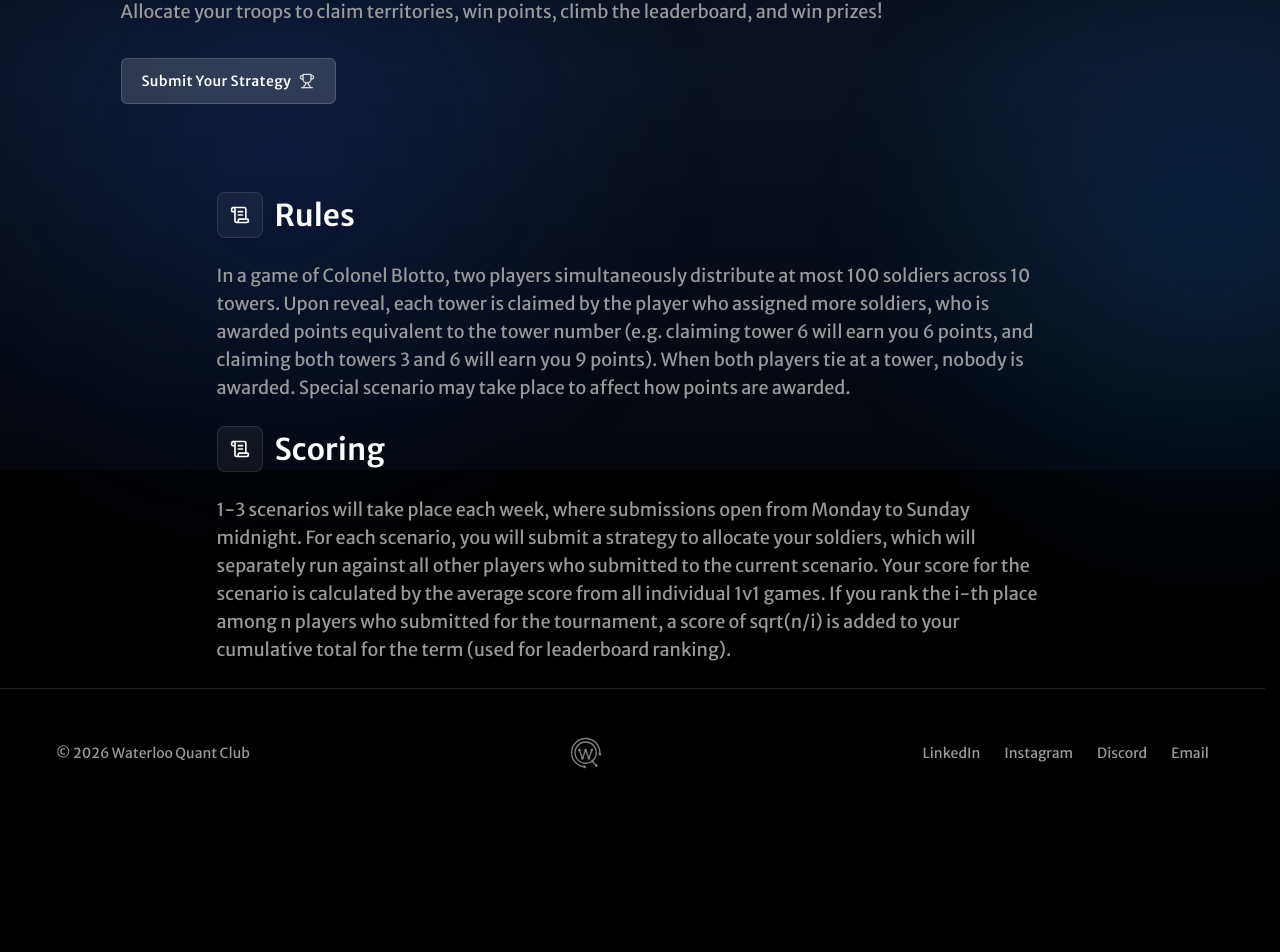
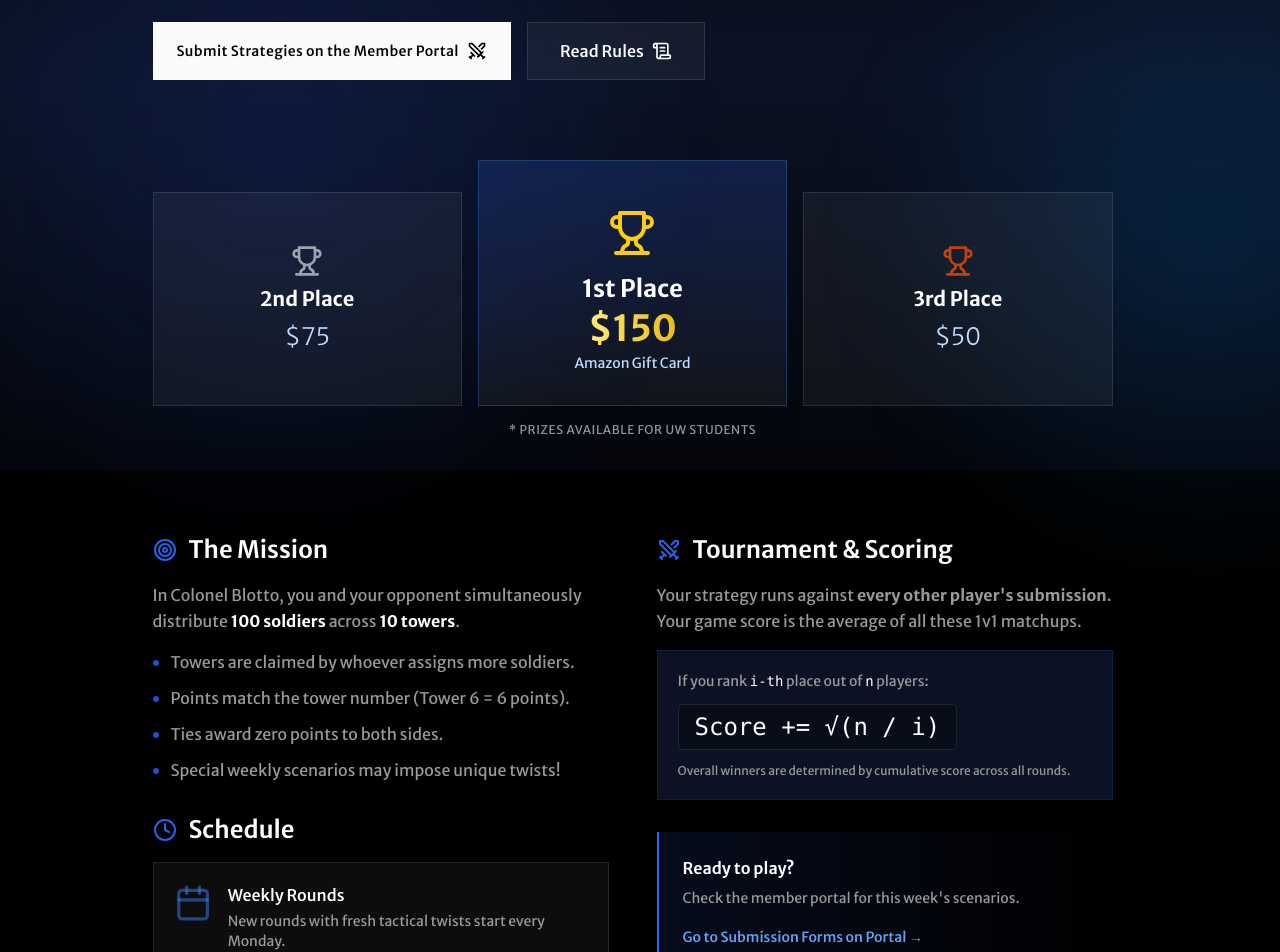
Before and after one commit to waterlooquantclub/waterlooquantclub.github.io, a React (Vite) app in the folder client/: page /games/blotto in a window 1280 px wide. Shown: the part 330-1282 px from the top of the page. Before the commit the page ends 1147 px from the top, so only its background shows below. Built offline with nearby package versions, Linux system fonts and the light colour scheme; the HTML template or start-up script is replaced by a standard one.

Commit message:
blotto stuff

```diff
--- a/client/src/pages/Blotto.tsx
+++ b/client/src/pages/Blotto.tsx
@@ -1,12 +1,20 @@
 import Layout from "@/components/Layout";
-import { Trophy, ScrollText } from "lucide-react";
+import {
+  Trophy,
+  ScrollText,
+  Swords,
+  Clock,
+  Calendar,
+  Sparkles,
+  Target,
+} from "lucide-react";
 
 const Blotto = () => {
   return (
     <Layout>
       {/* ONE continuous background for the entire page */}
-      <div className="relative overflow-hidden">
-        {/* Background layer (never cut off) */}
+      <div className="relative overflow-hidden min-h-screen">
+        {/* Background layer */}
         <div className="pointer-events-none fixed inset-0 -z-10">
           <div className="absolute inset-0 bg-gradient-to-b from-[#05070c] via-[#0b1224] to-[#04060b]" />
           <div className="absolute -left-40 top-10 w-[55rem] h-[55rem] rounded-full bg-[radial-gradient(circle_at_center,_rgba(26,64,170,0.22)_0%,_rgba(5,7,12,0)_65%)] blur-2xl" />
@@ -14,81 +22,221 @@ const Blotto = () => {
         </div>
 
         {/* HERO */}
-        <section className="relative">
-          <div className="container mx-auto px-6 pt-24 pb-16 relative z-10">
-            <div className="max-w-5xl mx-auto space-y-6">
-              <div className="space-y-2">
-                <p className="text-[11px] md:text-xs uppercase tracking-[0.35em] text-muted-foreground">
-                  Game
-                </p>
-                <h1 className="text-4xl md:text-6xl font-light leading-tight">
-                  Colonel
-                  <br />
+        <section className="relative pt-24 pb-12 px-6">
+          <div className="container mx-auto max-w-5xl relative z-10">
+            <div className="space-y-6">
+              <h1 className="text-5xl md:text-7xl leading-tight tracking-tight text-white">
+                Colonel{" "}
+                <span className="text-transparent bg-clip-text bg-gradient-to-r from-blue-600 to-indigo-600">
                   Blotto
-                </h1>
-              </div>
+                </span>
+              </h1>
 
-              <p className="text-muted-foreground text-lg max-w-3xl">
-                Allocate your troops to claim territories, win points, climb the
-                leaderboard, and win prizes!
+              <p className="text-muted-foreground text-lg md:text-xl max-w-2xl leading-relaxed">
+                A 5-minute deployment or a 5-day strategic obsession. Allocate
+                your troops, outsmart your peers, and climb the leaderboard.
               </p>
 
-              {/* SUBMIT CTA */}
-              <div className="pt-2 flex flex-wrap gap-3">
+              {/* ACTION BUTTONS */}
+              <div className="pt-4 flex flex-wrap gap-4">
                 <a
-                  href="https://me.waterlooquantclub.com/forms/" // placeholder URL
-                  className="inline-flex items-center justify-center gap-2 rounded-md bg-white/15 hover:bg-white/20 text-white px-5 py-3 text-sm font-medium tracking-wide border border-white/15 transition"
+                  href="https://me.waterlooquantclub.com/forms/"
+                  className="inline-flex items-center gap-2 bg-foreground text-background px-6 py-3 text-sm font-medium tracking-wide hover:bg-foreground/90 transition-colors"
                 >
-                  Submit Your Strategy
-                  <Trophy className="w-4 h-4 opacity-80" />
+                  Submit Strategies on the Member Portal
+                  <Swords className="w-5 h-5" />
+                </a>
+                <a
+                  href="#how-it-works"
+                  className="inline-flex items-center justify-center gap-2 bg-white/5 hover:bg-white/10 text-white px-8 py-4 text-base font-medium border border-white/10 transition-all"
+                >
+                  Read Rules
+                  <ScrollText className="w-5 h-5" />
                 </a>
               </div>
             </div>
           </div>
         </section>
 
-        {/* RULES */}
-        <section className="relative py-6 px-6">
-          <div className="container mx-auto max-w-4xl space-y-6 relative z-10">
-            <div className="flex items-center gap-3">
-              <div className="p-3 rounded-lg bg-white/5 border border-white/10 text-white">
-                <ScrollText className="w-5 h-5" />
+        {/* PRIZES SECTION */}
+        <section className="relative py-12 px-6">
+          <div className="block md:hidden">
+            <div className="bg-white/5 border border-white/10 p-6">
+              <div className="flex items-center gap-3 mb-6">
+                <Trophy className="w-5 h-5 text-yellow-500" />
+                <h3 className="text-lg font-semibold text-white">
+                  Tournament Prizes
+                </h3>
               </div>
-              <h2 className="text-2xl md:text-3xl font-semibold">Rules</h2>
+              <ul className="space-y-4">
+                <li className="flex items-center justify-between border-b border-white/5 pb-3">
+                  <span className="text-yellow-400 font-bold text-lg">
+                    1st Place
+                  </span>
+                  <div className="text-right">
+                    <span className="block text-white font-medium">$150</span>
+                    <span className="text-xs text-muted-foreground">
+                      Amazon Gift Card
+                    </span>
+                  </div>
+                </li>
+                <li className="flex items-center justify-between border-b border-white/5 pb-3">
+                  <span className="text-gray-300 font-medium text-lg">
+                    2nd Place
+                  </span>
+                  <div className="text-right">
+                    <span className="block text-white font-medium">$75</span>
+                  </div>
+                </li>
+                <li className="flex items-center justify-between">
+                  <span className="text-orange-700 font-medium text-lg">
+                    3rd Place
+                  </span>
+                  <div className="text-right">
+                    <span className="block text-white font-medium">$50</span>
+                  </div>
+                </li>
+              </ul>
+            </div>
+          </div>
+          <div className="hidden md:block container mx-auto max-w-5xl">
+            <div className="grid grid-cols-1 md:grid-cols-3 gap-4">
+              {/* 2nd Place */}
+              <div className="bg-white/5 border border-white/10 p-6 flex flex-col items-center justify-center text-center space-y-2 hover:bg-white/10 transition-colors md:mt-4">
+                <Trophy className="w-8 h-8 text-gray-400" />
+                <h3 className="text-xl font-bold text-white">2nd Place</h3>
+                <p className="text-2xl font-light text-blue-200">$75</p>
+              </div>
+
+              {/* 1st Place */}
+              <div className="bg-gradient-to-b from-blue-900/40 to-white/5 border border-blue-500/30 p-8 flex flex-col items-center justify-center text-center space-y-4 shadow-xl md:-mt-4 relative overflow-hidden group">
+                <div className="absolute inset-0 bg-blue-500/10 opacity-0 group-hover:opacity-100 transition-opacity" />
+                <Trophy className="w-12 h-12 text-yellow-400" />
+                <div className="space-y-1 relative z-10">
+                  <h3 className="text-2xl font-bold text-white">1st Place</h3>
+                  <p className="text-4xl font-bold text-transparent bg-clip-text bg-gradient-to-r from-yellow-200 to-yellow-500">
+                    $150
+                  </p>
+                  <p className="text-sm text-blue-200">Amazon Gift Card</p>
+                </div>
+              </div>
+
+              {/* 3rd Place */}
+              <div className="bg-white/5 border border-white/10 p-6 flex flex-col items-center justify-center text-center space-y-2 hover:bg-white/10 transition-colors md:mt-4">
+                <Trophy className="w-8 h-8 text-orange-700" />
+                <h3 className="text-xl font-bold text-white">3rd Place</h3>
+                <p className="text-2xl font-light text-blue-200">$50</p>
+              </div>
+            </div>
+            <p className="text-center text-xs text-muted-foreground mt-4 uppercase tracking-wider">
+              * Prizes available for UW Students
+            </p>
+          </div>
+        </section>
+
+        {/* CONTENT GRID */}
+        <section id="how-it-works" className="relative py-12 px-6 pb-24">
+          <div className="container mx-auto max-w-5xl grid md:grid-cols-2 gap-12">
+            {/* COLUMN 1: THE GAME */}
+            <div className="space-y-8">
+              <div className="space-y-4">
+                <div className="flex items-center gap-3 text-white">
+                  <Target className="w-6 h-6 text-blue-600" />
+                  <h2 className="text-2xl font-semibold">The Mission</h2>
+                </div>
+                <p className="text-muted-foreground leading-relaxed">
+                  In Colonel Blotto, you and your opponent simultaneously
+                  distribute
+                  <strong className="text-white"> 100 soldiers </strong> across
+                  <strong className="text-white"> 10 towers</strong>.
+                </p>
+                <ul className="space-y-3 text-muted-foreground">
+                  {[
+                    "Towers are claimed by whoever assigns more soldiers.",
+                    "Points match the tower number (Tower 6 = 6 points).",
+                    "Ties award zero points to both sides.",
+                    "Special weekly scenarios may impose unique twists!",
+                  ].map((text, i) => (
+                    <li key={i} className="flex gap-3">
+                      <span className="w-1.5 h-1.5 rounded-full bg-blue-700 mt-2.5 shrink-0" />
+                      <span>{text}</span>
+                    </li>
+                  ))}
+                </ul>
+              </div>
+
+              <div className="space-y-4">
+                <div className="flex items-center gap-3 text-white">
+                  <Clock className="w-6 h-6 text-blue-600" />
+                  <h2 className="text-2xl font-semibold">Schedule</h2>
+                </div>
+                <div className="bg-white/5 border border-white/10 p-5">
+                  <div className="flex items-start gap-4">
+                    <Calendar className="w-10 h-10 text-blue-500/50" />
+                    <div>
+                      <h4 className="text-white font-medium mb-1">
+                        Weekly Rounds
+                      </h4>
+                      <p className="text-sm text-muted-foreground mb-3">
+                        New rounds with fresh tactical twists start every
+                        Monday.
+                      </p>
+                      <div className="inline-block bg-blue-500/20 text-blue-200 text-xs px-2 py-1 rounded border border-blue-500/30">
+                        Submit: Monday 00:00 — Sunday 23:59 ET
+                      </div>
+                    </div>
+                  </div>
+                </div>
+              </div>
             </div>
 
-            <div className="space-y-4 text-muted-foreground leading-relaxed text-base md:text-lg">
-              <p>
-                In a game of Colonel Blotto, two players simultaneously
-                distribute at most 100 soldiers across 10 towers. Upon reveal,
-                each tower is claimed by the player who assigned more soldiers,
-                who is awarded points equivalent to the tower number (e.g.
-                claiming tower 6 will earn you 6 points, and claiming both
-                towers 3 and 6 will earn you 9 points). When both players tie at
-                a tower, nobody is awarded. Special scenario may take place to
-                affect how points are awarded.
-              </p>
-            </div>
+            {/* COLUMN 2: SCORING */}
+            <div className="space-y-8">
+              <div className="space-y-4">
+                <div className="flex items-center gap-3 text-white">
+                  <Swords className="w-6 h-6 text-blue-600" />
+                  <h2 className="text-2xl font-semibold">
+                    Tournament & Scoring
+                  </h2>
+                </div>
+                <p className="text-muted-foreground leading-relaxed">
+                  Your strategy runs against{" "}
+                  <strong>every other player's submission</strong>. Your game
+                  score is the average of all these 1v1 matchups.
+                </p>
 
-            <div className="flex items-center gap-3">
-              <div className="p-3 rounded-lg bg-white/5 border border-white/10 text-white">
-                <ScrollText className="w-5 h-5" />
+                <div className="p-5 bg-[#0b1224] border border-blue-900/30 space-y-3">
+                  <p className="text-muted-foreground text-sm">
+                    If you rank{" "}
+                    <span className="text-white font-mono">i-th</span> place out
+                    of <span className="text-white font-mono">n</span> players:
+                  </p>
+                  <div className="py-2">
+                    <code className="text-xl md:text-2xl text-white font-mono bg-black/30 px-4 py-2 rounded border border-white/10">
+                      Score += √(n / i)
+                    </code>
+                  </div>
+                  <p className="text-xs text-muted-foreground">
+                    Overall winners are determined by cumulative score across
+                    all rounds.
+                  </p>
+                </div>
               </div>
-              <h2 className="text-2xl md:text-3xl font-semibold">Scoring</h2>
-            </div>
 
-            <div className="space-y-4 text-muted-foreground leading-relaxed text-base md:text-lg">
-              <p>
-                1-3 scenarios will take place each week, where submissions open
-                from Monday to Sunday midnight. For each scenario, you will
-                submit a strategy to allocate your soldiers, which will
-                separately run against all other players who submitted to the
-                current scenario. Your score for the scenario is calculated by
-                the average score from all individual 1v1 games. If you rank the
-                i-th place among n players who submitted for the tournament, a
-                score of sqrt(n/i) is added to your cumulative total for the
-                term (used for leaderboard ranking).
-              </p>
+              <div className="bg-gradient-to-r from-blue-900/20 to-transparent p-6 border-l-2 border-blue-600">
+                <h3 className="text-white font-semibold mb-2">
+                  Ready to play?
+                </h3>
+                <p className="text-muted-foreground mb-4 text-sm">
+                  Check the member portal for this week's scenarios.
+                </p>
+                <a
+                  href="https://me.waterlooquantclub.com/forms/"
+                  className="text-blue-400 hover:text-blue-300 text-sm font-medium hover:underline"
+                >
+                  Go to Submission Forms on Portal &rarr;
+                </a>
+              </div>
             </div>
           </div>
         </section>
```
